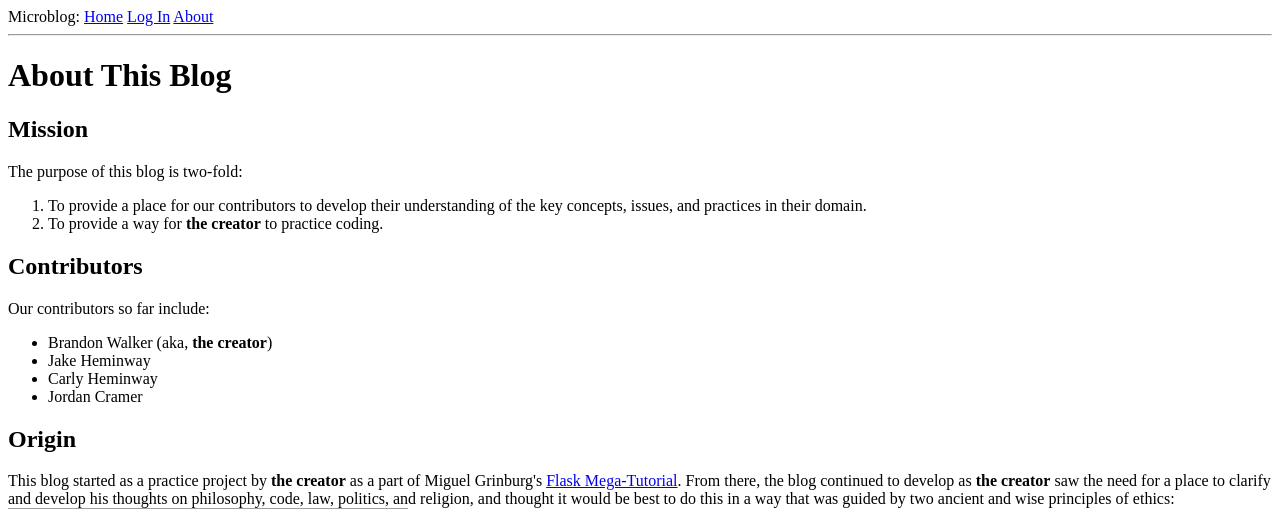
After one commit to bearistotle/microblog, a Flask app: page /about in a window 1280 px wide. The commit adds this page. Shown: the top 509 px of the page. Run offline with Flask 2, Linux system fonts and the light colour scheme; grey boxes are pictures that could not be loaded.

Commit message:
Added about pg template and about view in routes.

```diff
--- a/app/routes.py
+++ b/app/routes.py
@@ -36,3 +36,8 @@ def login():
             form.username.data, form.remember_me.data))
         return redirect(url_for('index'))
     return render_template('login.html', title='Sign In', form=form)
+
+# define view for about page
+@app.route('/about')
+def about():
+    return render_template('about.html', title='About')
--- /dev/null
+++ b/app/templates/about.html
@@ -0,0 +1,44 @@
+{% extends 'base.html' %}
+
+{% block content %}
+	<h1>About This Blog</h1>
+	<h2>Mission</h2>
+	<p>The purpose of this blog is two-fold:<br>
+		<ol>
+			<li>To provide a place for our contributors to develop
+				their understanding of the key concepts, issues, and
+				practices in their domain.</li>
+			<li>To provide a way for <b>the creator</b> to practice coding.</li>
+		</ol>
+	</p>
+
+	<h2>Contributors</h2>
+	<p>Our contributors so far include:<br>
+		<ul>
+			<li>Brandon Walker (aka, <b>the creator</b>)</li>
+			<li>Jake Heminway</li>
+			<li>Carly Heminway</li>
+			<li>Jordan Cramer</li>
+		</ul>
+	</p>
+
+	<h2>Origin</h2>
+	<p>This blog started as a practice project by <b>the creator</b> as a
+		part of Miguel Grinburg's
+		<a href="https://blog.miguelgrinberg.com/post/the-flask-mega-tutorial-
+		part-i-hello-world" target="_blank">Flask Mega-Tutorial</a>. From there,
+		the blog continued to develop as <b>the creator</b> saw the need for a
+		place to clarify and develop his thoughts on philosophy, code, law,
+		politics, and religion, and thought it would be best to do this in a way
+		that was guided by two ancient and wise principles of ethics:<br>
+
+		<img src="https://graphicpolicy.files.wordpress.com/2014/02/its-dangerous-
+		to-go-alone.jpg?w=860"><br>
+		<img src="https://images.ecosia.org/iwA7hWn-DedcHoNM6_ZUx7J5RUE=/0x390/
+		smart/https%3A%2F%2Fquotescover.com%2Fwp-content%2Fuploads%2FTo-kill-two-
+		birds-with__quotes-by-German-Proverb-23.png"><br>
+
+		Thus, the blog expanded to add further contributors and continues to add
+		new features as <b>the creator</b> learns more about HTML/CSS and Flask.
+		</p>
+	{% endblock %}
--- a/app/templates/base.html
+++ b/app/templates/base.html
@@ -10,6 +10,7 @@
     <div>Microblog:
       <a href="{{ url_for('index') }}">Home</a>
       <a href="{{ url_for('login') }}">Log In</a>
+      <a href="{{ url_for('about') }}">About</a>
     </div>
     <hr>
     {% with messages = get_flashed_messages() %}
```
